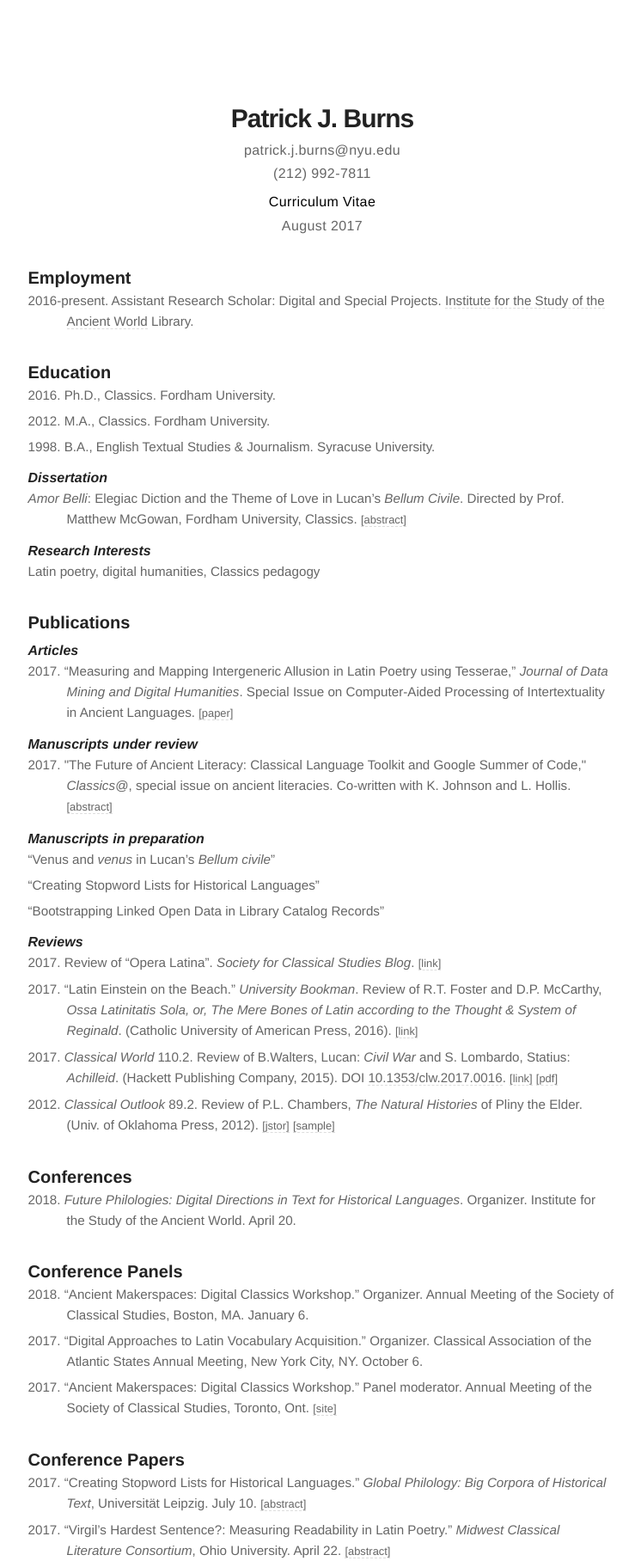
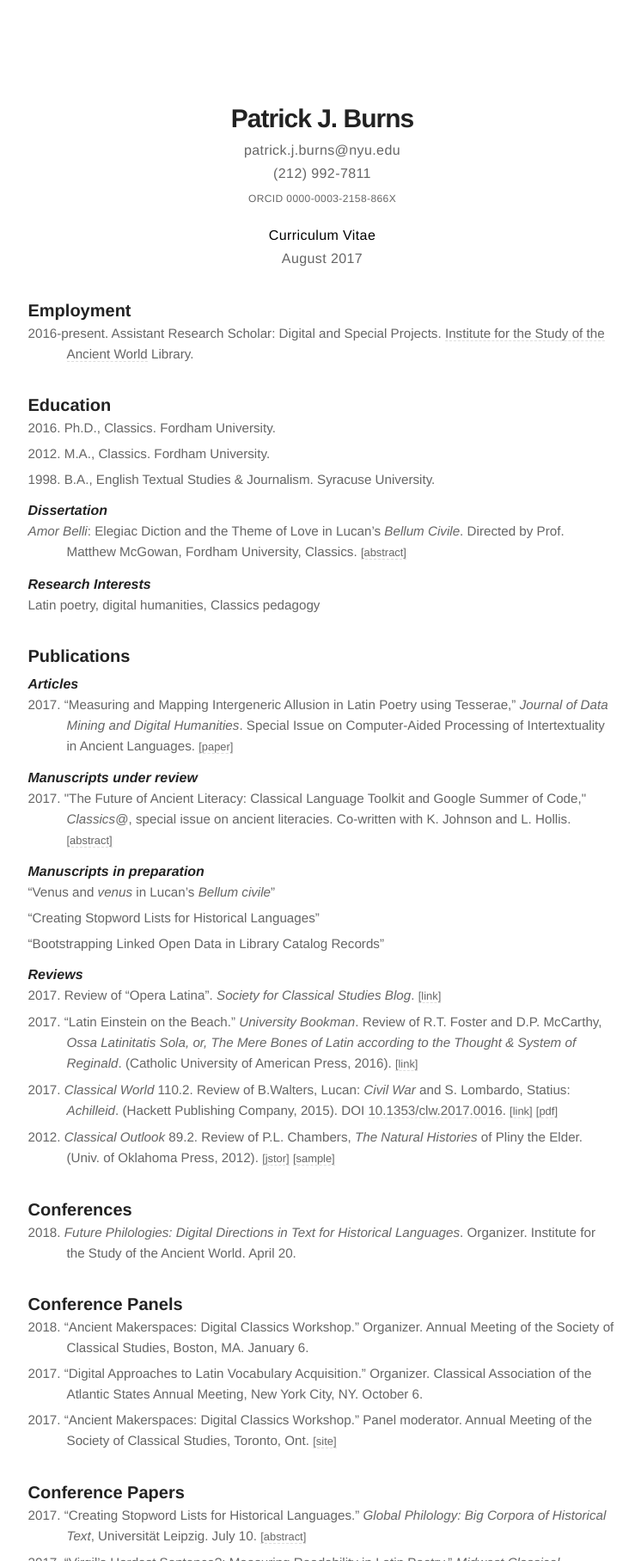
Before and after one commit to diyclassics/diyclassics.github.io, a Jekyll site: the page built from cv.md, in a window 1280 px wide, cut to the strip 104-1920 px from the top of the page. Shown: the whole strip at 86% size, without its empty margins (265-1011 px from the left). Built offline with Jekyll 4.4.1, drawn with Linux system fonts in a browser that asks for light colours.

Commit message:
Add ORCID; edit relevant formatting

```diff
--- a/_sass/components/cv.sass
+++ b/_sass/components/cv.sass
@@ -3,9 +3,13 @@
         margin-bottom: 0px
         text-align: center
 
-    > .cv-info, .cv-address
+    > .cv-info, .cv-address, .cv-orcid
         margin: 6px
         text-align: center
+
+    > .cv-orcid
+        font-size: 75%
+        padding-bottom: 12px
 
     > ul
         list-style-type: none
--- a/cv.md
+++ b/cv.md
@@ -9,6 +9,9 @@ layout: calendar
 {:.cv-address}
 patrick.j.burns@nyu.edu
 (212) 992-7811
+
+{:.cv-orcid}
+ORCID 0000-0003-2158-866X
 
 {:.cv-info}
 **Curriculum Vitae**
```
